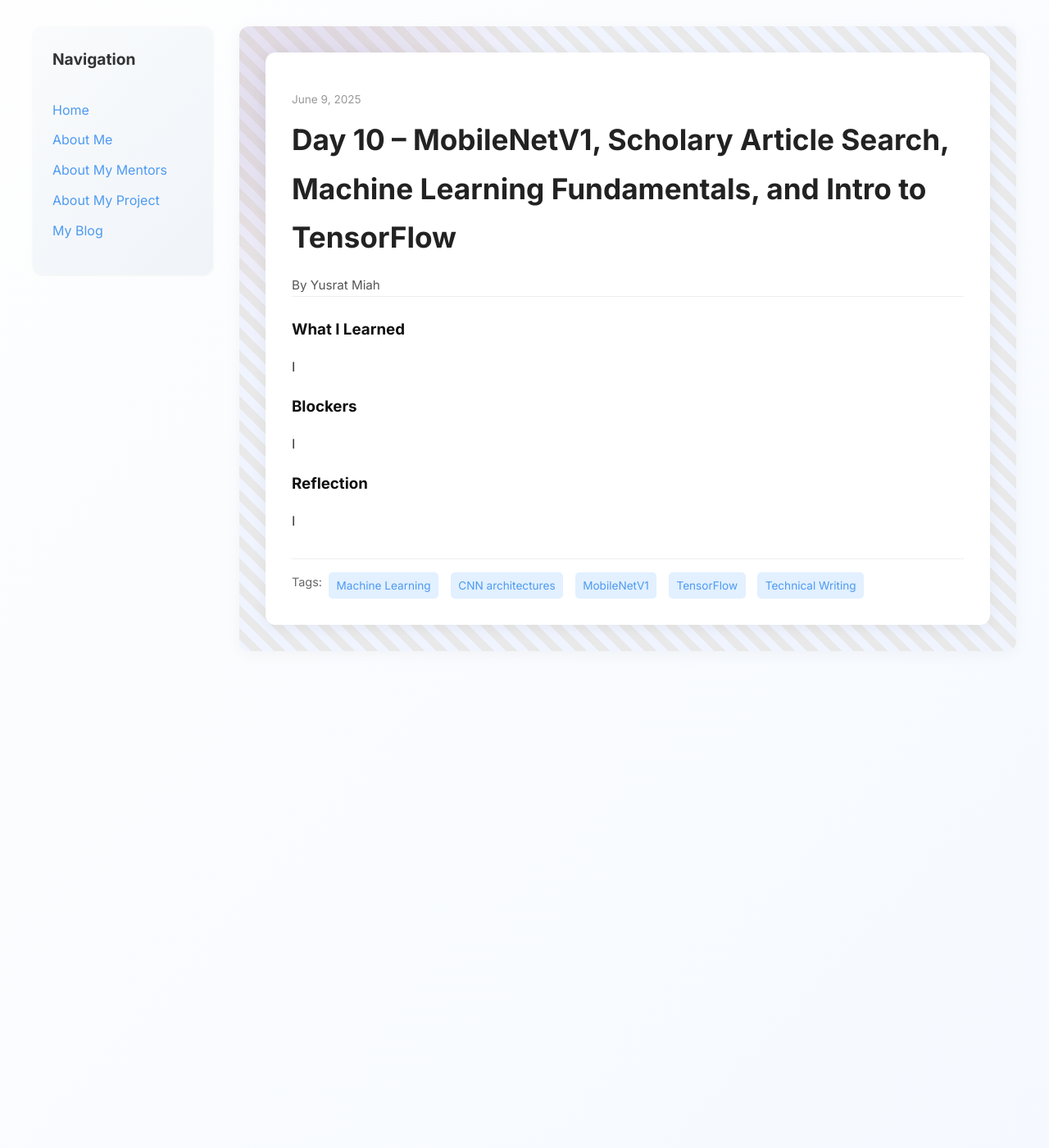
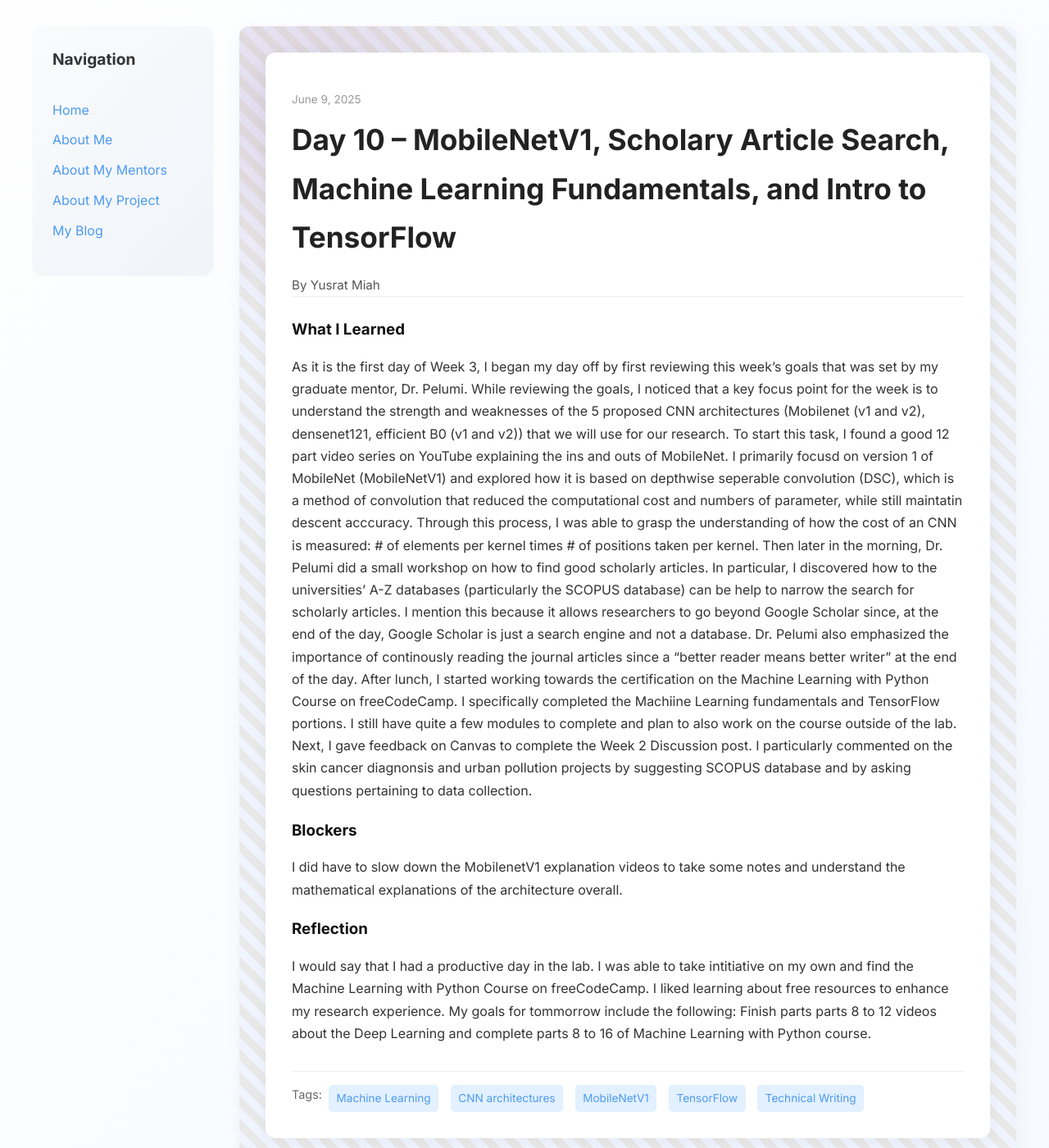
Before and after one commit to yusratmiah/yusratmiah.github.io, a Jekyll site: the page built from _posts/2025-06-09-day-10.md, in a window 1280 px wide and 1400 px high. Shown: the whole window at 82% size. Built offline with Jekyll 4.4.1, drawn with Linux system fonts in a browser that asks for light colours.

Commit message:
Update 2025-06-09-day-10.md

```diff
--- a/_posts/2025-06-09-day-10.md
+++ b/_posts/2025-06-09-day-10.md
@@ -7,11 +7,13 @@ permalink: /day10.html
 tags: ["Machine Learning", "CNN architectures", "MobileNetV1", "TensorFlow", "Technical Writing"]
 
 what_i_learned: |
-  I
+  As it is the first day of Week 3, I began my day off by first reviewing this week's goals that was set by my graduate mentor, Dr. Pelumi. While reviewing the goals, I noticed that a key focus point for the week is to understand the strength and weaknesses of the 5 proposed CNN architectures (Mobilenet (v1 and v2), densenet121, efficient B0 (v1 and v2)) that we will use for our research. To start this task, I found a good 12 part video series on YouTube explaining the ins and outs of MobileNet. I primarily focusd on version 1 of MobileNet (MobileNetV1) and explored how it is based on depthwise seperable convolution (DSC), which is a method of convolution that reduced the computational cost and numbers of parameter, while still maintatin descent acccuracy. Through this process, I was able to grasp the understanding of how the cost of an CNN is measured: # of elements per kernel times # of positions taken per kernel.
+  Then later in the morning, Dr. Pelumi did a small workshop on how to find good scholarly articles. In particular, I discovered how to the universities' A-Z databases (particularly the SCOPUS database) can be help to narrow the search for scholarly articles. I mention this because it allows researchers to go beyond Google Scholar since, at the end of the day, Google Scholar is just a search engine and not a database. Dr. Pelumi also emphasized the importance of continously reading the journal articles since a "better reader means better writer" at the end of the day.
+  After lunch, I started working towards the certification on the Machine Learning with Python Course on freeCodeCamp. I specifically completed the Machiine Learning fundamentals and TensorFlow portions. I still have quite a few modules to complete and plan to also work on the course outside of the lab. Next, I gave feedback on Canvas to complete the Week 2 Discussion post. I particularly commented on the skin cancer diagnonsis and urban pollution projects by suggesting SCOPUS database and by asking questions pertaining to data collection.
 
 blockers: |
-  I
+  I did have to slow down the MobilenetV1 explanation videos to take some notes and understand the mathematical explanations of the architecture overall.
 
 reflection: |
-  I
+  I would say that I had a productive day in the lab. I was able to take intitiative on my own and find the Machine Learning with Python Course on freeCodeCamp. I liked learning about free resources to enhance my research experience. My goals for tommorrow include the following: Finish parts parts 8 to 12 videos about the Deep Learning and complete parts 8 to 16 of Machine Learning with Python course.
 ---
```
